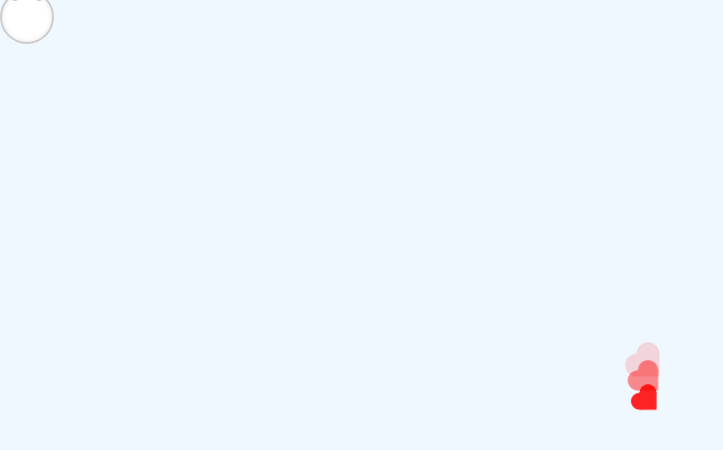
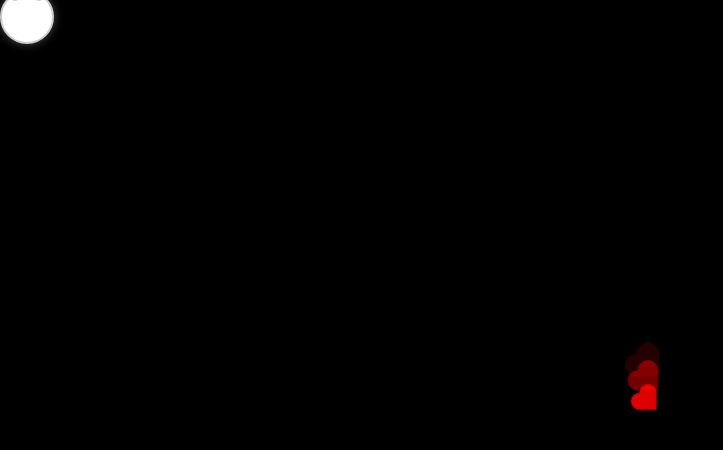
Before and after one commit to Nvkenin/coelho, a plain HTML site: page index.html in a window 1280 px wide. Shown: the whole page, without its empty margins (0-723 px from the left). Drawn offline with Linux system fonts and the light colour scheme; files that its build step writes are made by us from their sources; files whose address does not match are found by name.

Commit message:
<update>: se pa vai

```diff
--- a/css/style.css
+++ b/css/style.css
@@ -4,12 +4,12 @@ body {
   overflow: hidden;
   height: 100vh;
   width: 100vw;
-  background-color: #f0f8ff;
+  background-color: #000;
   position: relative;
   cursor: none;
 }
 
-/* Coelho com orelhas e corpo redondo */
+/* Coelho branco com orelhinhas */
 #rabbit {
   position: absolute;
   width: 50px;
@@ -17,7 +17,7 @@ body {
   background: #fff;
   border-radius: 50%;
   border: 2px solid #ccc;
-  box-shadow: inset 0 0 5px rgba(0,0,0,0.1);
+  box-shadow: 0 0 10px rgba(255, 255, 255, 0.3);
   transition: transform 0.1s ease;
 }
 
@@ -40,7 +40,7 @@ body {
   right: 5px;
 }
 
-/* Coração animado */
+/* Coração vermelho */
 .heart {
   position: absolute;
   width: 16px;
```
